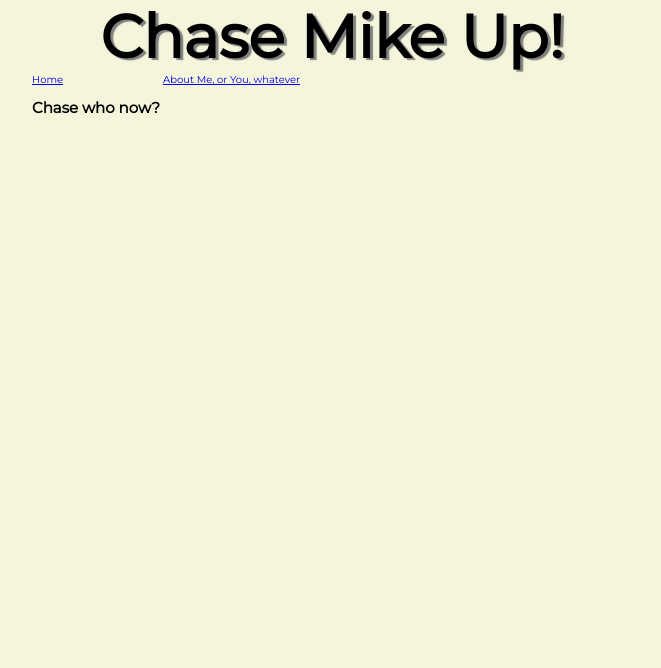
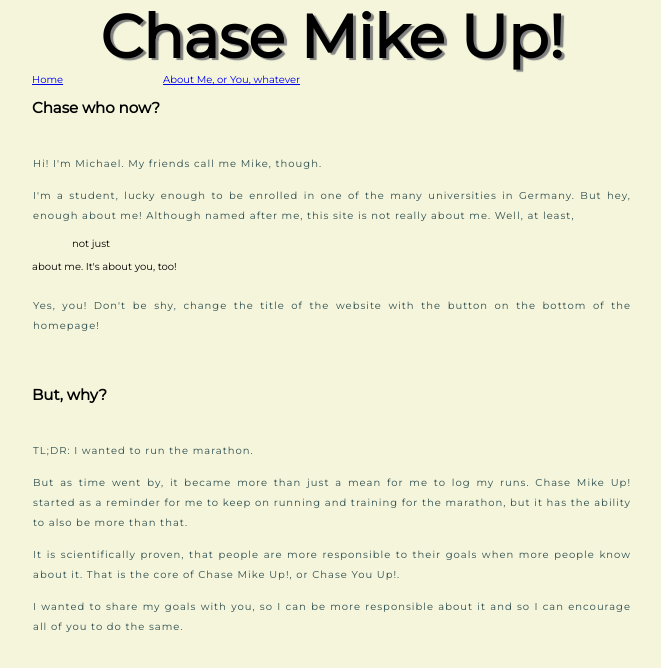
Before and after one commit to chasemikeup/chasemikeup.github.io, a plain HTML site: page aboutme.html in a window 1280 px wide. Shown: the whole page, without its empty margins (308-969 px from the left). Drawn offline with Linux system fonts and the light colour scheme.

Commit message:
Update aboutme

```diff
--- a/aboutme.html
+++ b/aboutme.html
@@ -17,5 +17,17 @@
 		</tr>
 	</table>
 	<h2>Chase who now?</h2>
+	<br>
+	<p>Hi! I'm Michael. My friends call me Mike, though.</p>
+	<p>I'm a student, lucky enough to be enrolled in one of the many universities in Germany. But hey, enough about me! Although named after me, this site is not really about me. Well, at least, <ul>not just</ul> about me. It's about you, too!</p>
+	<p>Yes, you! Don't be shy, change the title of the website with the button on the bottom of the homepage!</p>
+	<br>
+	<br>
+	<h2>But, why?</h2>
+	<br>
+	<p>TL;DR: I wanted to run the marathon.</p>
+	<p>But as time went by, it became more than just a mean for me to log my runs. Chase Mike Up! started as a reminder for me to keep on running and training for the marathon, but it has the ability to also be more than that.</p>
+	<p>It is scientifically proven, that people are more responsible to their goals when more people know about it. That is the core of Chase Mike Up!, or Chase You Up!.</p>
+	<p>I wanted to share my goals with you, so I can be more responsible about it and so I can encourage all of you to do the same.</p>
 </body>
 </html>
```
